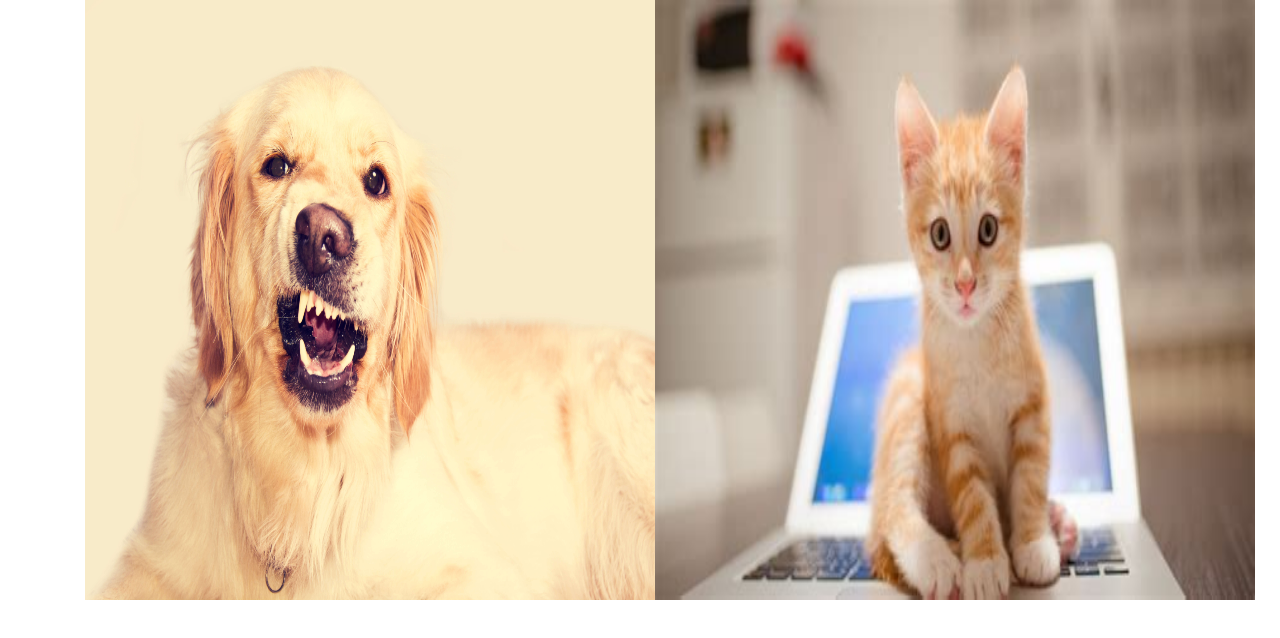
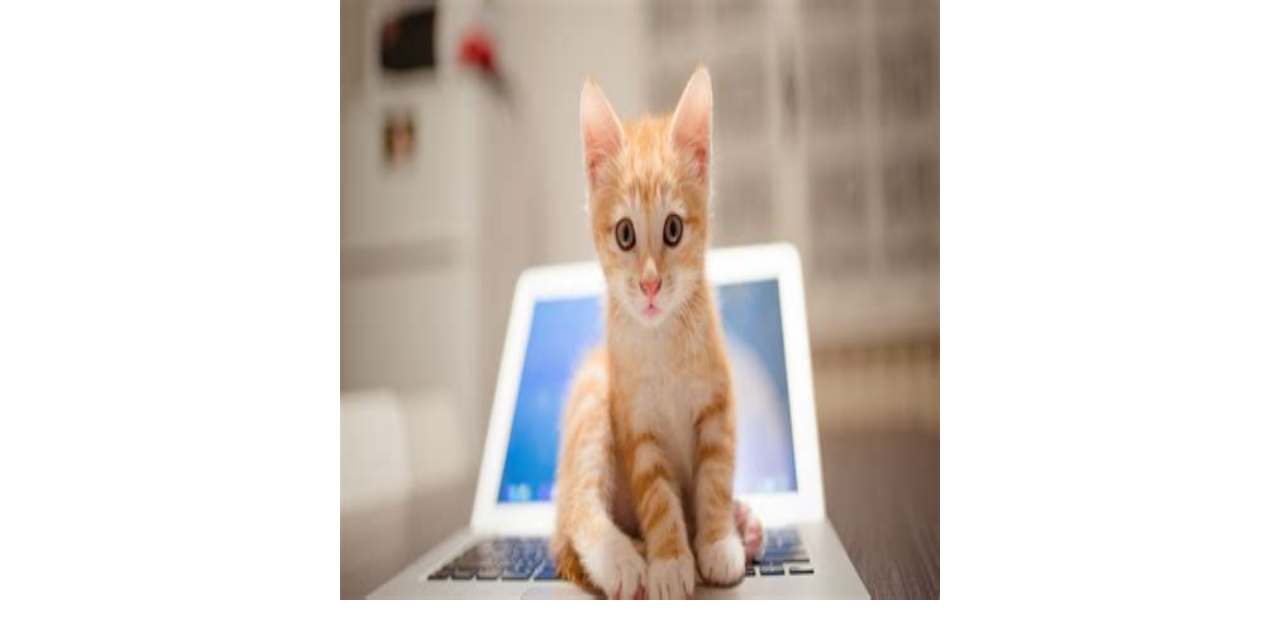
Before and after one commit to RayMeeks/IOT_Academy_Bootcamp, a plain HTML site: page dog-cat/index.html in a window 1280 px wide. Drawn offline with nearby package versions, Linux system fonts and the light colour scheme.

Commit message:
reset cat branch

```diff
--- a/dog-cat/index.html
+++ b/dog-cat/index.html
@@ -23,13 +23,8 @@
 
 	<div class="container">
         <div class="row">
-            <div class="col-6">
-                <col-6><img src="dog.jpg" width= 600px height = 600px></col-6>
-                </div>
-
-                <div class="col-6">
-                    <col-6><img src="cat.jpg" width= 600px height = 600px></col-6>
-                    </div>
+            <div class="col text-center">
+         <img src="cat.jpg" width= 600px height = 600px>
         </div>
         </div>
 
```
Also changed, not shown: dog-cat/dog.jpg (deleted).
